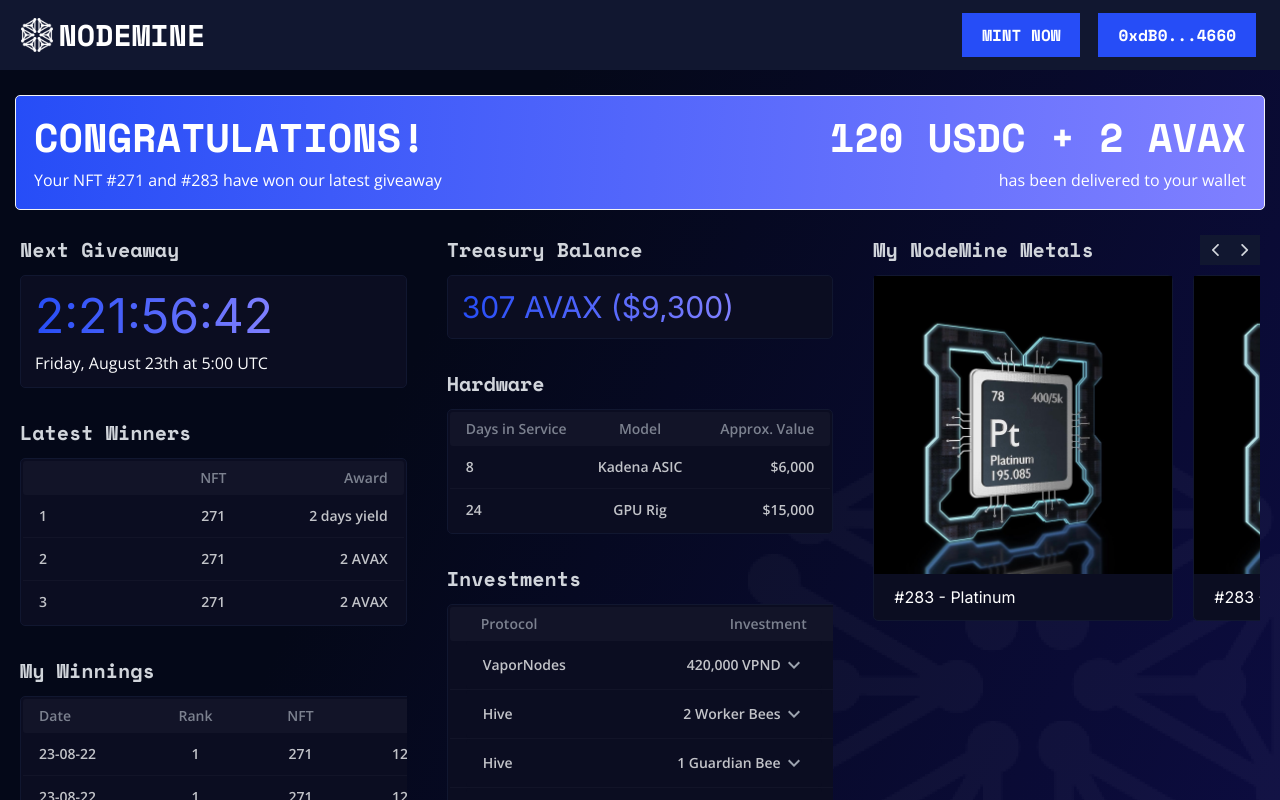
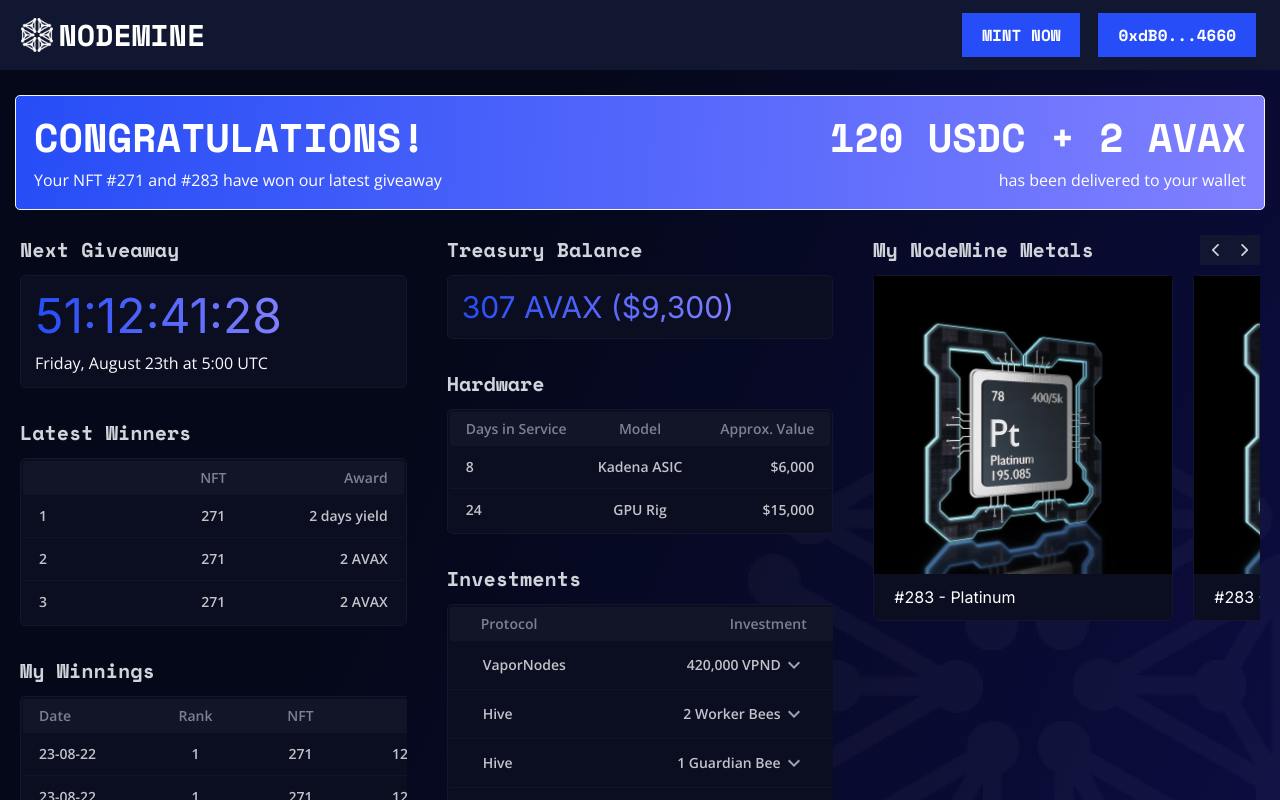
Before and after one commit to mhkhansahab/mine-app, a React (Create React App) app: page / in a window 1280 px wide. Built offline with nearby package versions, Linux system fonts and the light colour scheme.

Commit message:
Add Countdown timer to mentioned date

```diff
--- a/src/pages/Home/components/SubSection1/index.tsx
+++ b/src/pages/Home/components/SubSection1/index.tsx
@@ -1,4 +1,4 @@
-import { FC } from "react";
+import { FC, useContext, useState, useEffect } from "react";
 import { styled } from "@mui/material/styles";
 import {
   CustomHeading,
@@ -31,11 +31,54 @@ const TableContainer = styled("div")(({ theme }) => ({
 }));
 
 const SubSection1: FC = () => {
+  const [timerDays, setTimerDays] = useState<any>(0);
+  const [timerHours, setTimerHours] = useState<any>(0);
+  const [timerMinutes, setTimerMinutes] = useState<any>(0);
+  const [timerSeconds, setTimerSeconds] = useState<any>(0);
+
+  let interval: any;
+
+  const startTimer = () => {
+    const countDownDate = new Date("Aug 23,2022 05:00:00 UTC").getTime();
+
+    interval = setInterval(() => {
+      const now: any = new Date().getTime();
+
+      const distance: any = countDownDate - now;
+
+      const days: any = Math.floor(distance / (24 * 60 * 60 * 1000));
+      const hours: any = Math.floor(
+        (distance % (24 * 60 * 60 * 1000)) / (1000 * 60 * 60)
+      );
+      const minutes: any = Math.floor(
+        (distance % (60 * 60 * 1000)) / (1000 * 60)
+      );
+      const seconds: any = Math.floor((distance % (60 * 1000)) / 1000);
+
+      if (distance < 0) {
+        // Stop Timer
+        clearInterval(interval.current);
+        // turnOnMinting();
+      } else {
+        // Update Timer
+        setTimerDays(days);
+        setTimerHours(hours);
+        setTimerMinutes(minutes);
+        setTimerSeconds(seconds);
+      }
+    });
+  };
+
+  useEffect(() => {
+    startTimer();
+  });
   return (
     <Container>
       <CustomHeading>Next Giveaway</CustomHeading>
       <CustomContainer>
-        <GradientText>2:21:56:42</GradientText>
+        <GradientText>
+          {timerDays}:{timerHours}:{timerMinutes}:{timerSeconds}
+        </GradientText>
         <CustomSubHeading>Friday, August 23th at 5:00 UTC</CustomSubHeading>
       </CustomContainer>
       <VerticalSpace />
```
Also changed, not shown: 1 other file (tests, documents, lock files or other folders).
